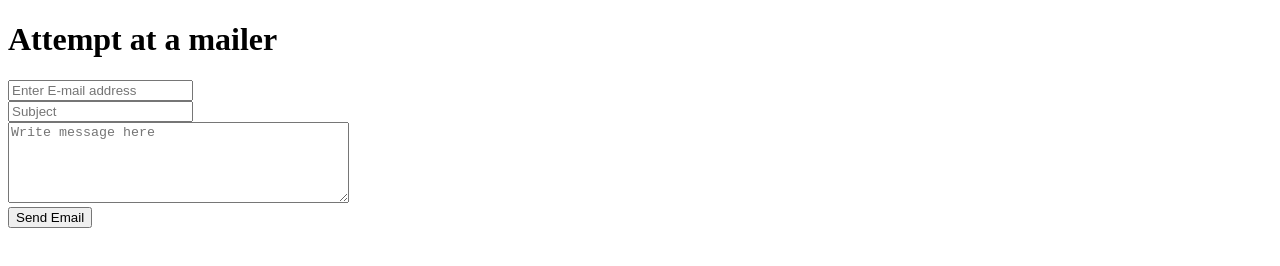
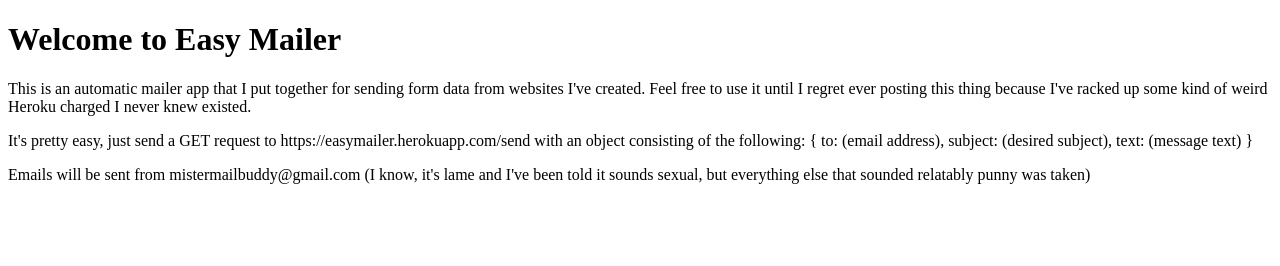
Before and after one commit to JoshEdgell/mailbuddy, a website: page index.html in a window 1280 px wide. Drawn offline with nearby package versions, Linux system fonts and the light colour scheme.

Commit message:
updated index

```diff
--- a/index.html
+++ b/index.html
@@ -2,21 +2,14 @@
 <html>
   <head>
     <meta charset="utf-8">
-    <title>Mailer Page</title>
+    <title>Easy Mailer</title>
   </head>
   <body>
+    <h1>Welcome to Easy Mailer</h1>
+    <p>This is an automatic mailer app that I put together for sending form data from websites I've created.  Feel free to use it until I regret ever posting this thing because I've racked up some kind of weird Heroku charged I never knew existed.</p>
 
-    <h1>Attempt at a mailer</h1>
-    <input id="to" type="text" placeholder="Enter E-mail address"/></br>
-    <input id="subject" type="text" placeholder="Subject"/></br>
-    <textarea id="content" cols="40" rows="5" placeholder="Write message here"></textarea></br>
-    <button id="send_email">Send Email</button>
-    <span id="message"></span>
+    <p>It's pretty easy, just send a GET request to https://easymailer.herokuapp.com/send with an object consisting of the following: { to: (email address), subject: (desired subject), text: (message text) }</p>
 
-    <script
-  src="https://code.jquery.com/jquery-3.2.1.min.js"
-  integrity="sha256-hwg4gsxgFZhOsEEamdOYGBf13FyQuiTwlAQgxVSNgt4="
-  crossorigin="anonymous"></script>
-    <script src="main.js"></script>
+    <p>Emails will be sent from mistermailbuddy@gmail.com (I know, it's lame and I've been told it sounds sexual, but everything else that sounded relatably punny was taken)</p>
   </body>
 </html>
--- a/server.js
+++ b/server.js
@@ -51,6 +51,10 @@
       res.send('sent');
     }
   })
+});
+
+app.get('/', (req,res)=>{
+  res.sendfile('index.html');
 })
 
 const port = process.env.PORT || 3000;
```
